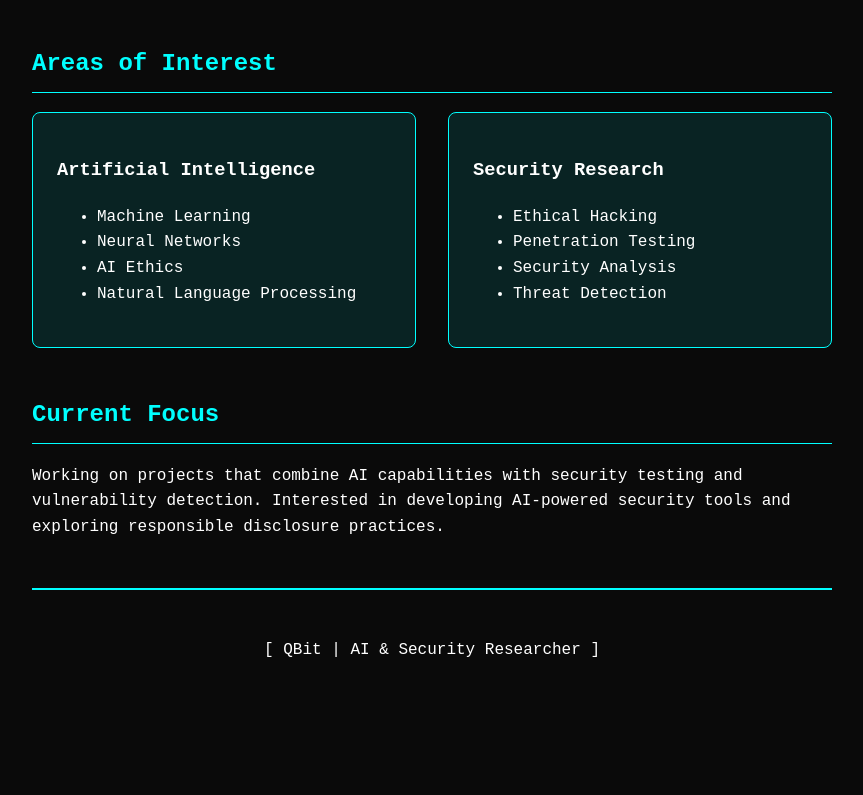
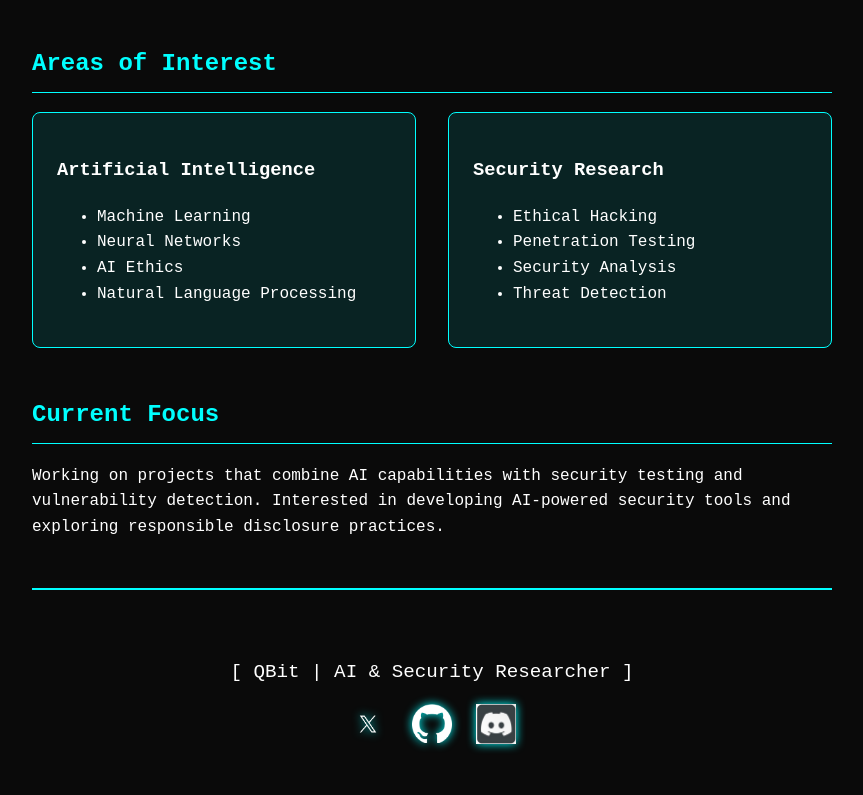
Before and after one commit to Indrajeet-S/indrajeet-s.github.io, a plain HTML site: page index.html in a window 1280 px wide. Shown: the part 488-1283 px from the top of the page, without its empty margins (208-1071 px from the left). Before the commit the page ends 1232 px from the top, so only its background shows below. Drawn offline with Linux system fonts and the light colour scheme.

Commit message:
Social links added

```diff
--- a/index.html
+++ b/index.html
@@ -84,9 +84,42 @@
 
         footer {
             text-align: center;
-            padding: 2rem 0;
+            padding: 3rem 0;
             border-top: 2px solid var(--neon-color);
         }
+
+        footer p {
+            font-size: 1.2rem;
+            margin-bottom: 1rem;
+        }
+
+        .social-icons {
+            display: flex;
+            justify-content: center;
+            gap: 1.5rem;
+            margin-top: 1rem;
+        }
+
+        .social-icons a {
+            display: inline-block;
+            width: 40px;
+            height: 40px;
+        }
+
+        .social-icons img {
+            width: 100%;
+            height: auto;
+            filter: drop-shadow(0 0 5px var(--neon-color));
+            transition: transform 0.3s ease, filter 0.3s ease;
+        }
+
+        .social-icons img:hover {
+    transform: scale(1.2);
+    filter: drop-shadow(0 0 20px rgba(0, 255, 255, 0.7));
+    background-color: rgba(0, 255, 255, 0.15);
+    border-radius: 8px;
+    transition: transform 0.3s ease, filter 0.3s ease, background-color 0.3s ease;
+}
 
         .terminal {
             background: rgba(0, 0, 0, 0.7);
@@ -150,6 +183,17 @@
 
         <footer>
             <p>[ QBit | AI & Security Researcher ]</p>
+            <div class="social-icons">
+                <a href="https://x.com/QBit_069" target="_blank" title="X">
+                    <img src="imgs/x.png" alt="X">
+                </a>
+                <a href="https://github.com/Indrajeet-S" target="_blank" title="GitHub">
+                    <img src="imgs/github.png" alt="GitHub">
+                </a>
+                <a href="https://discord.com/users/858742600550580234" target="_blank" title="Discord">
+                    <img src="imgs/discord.png" alt="Discord">
+                </a>
+            </div>
         </footer>
     </div>
 </body>
```
Also changed, not shown: imgs/discord.png (added), imgs/github.png (added), imgs/x.png (added), 1 other file.
